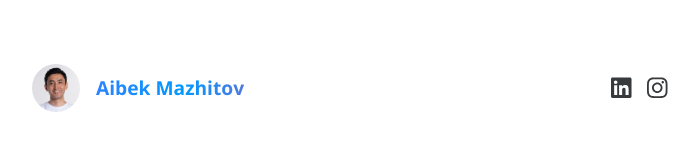
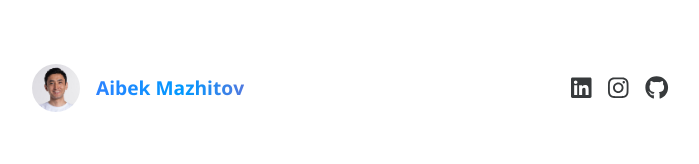
Before and after one commit to heyaibek/heyaibek.github.io, a React (Create React App) app: page /#/ in a window 1280 px wide. Shown: the top 164 px of the page, without its empty margins (290-989 px from the left). Built offline with nearby package versions, Linux system fonts and the light colour scheme.

Commit message:
Add Github link

```diff
--- a/src/components/header/header.js
+++ b/src/components/header/header.js
@@ -101,6 +101,13 @@ export const Header = () => {
           rel="noreferrer">
           <i className="fab fa-instagram fa-lg" />
         </a>
+        <a
+          className="social github"
+          href="https://github.com/aimkata"
+          target="_blank"
+          rel="noreferrer">
+          <i className="fab fa-github fa-lg" />
+        </a>
       </Nav>
     </HeaderContainer>
   );
--- a/src/pages/home.js
+++ b/src/pages/home.js
@@ -1,7 +1,6 @@
 import React from 'react';
-import { NavLink } from 'react-router-dom';
-import { Playlist, PostsWidget } from '../components';
 import styled from 'styled-components';
+import { Playlist } from '../components';
 
 const Subtitle = styled.h2`
   font-size: 0.875rem;
```
